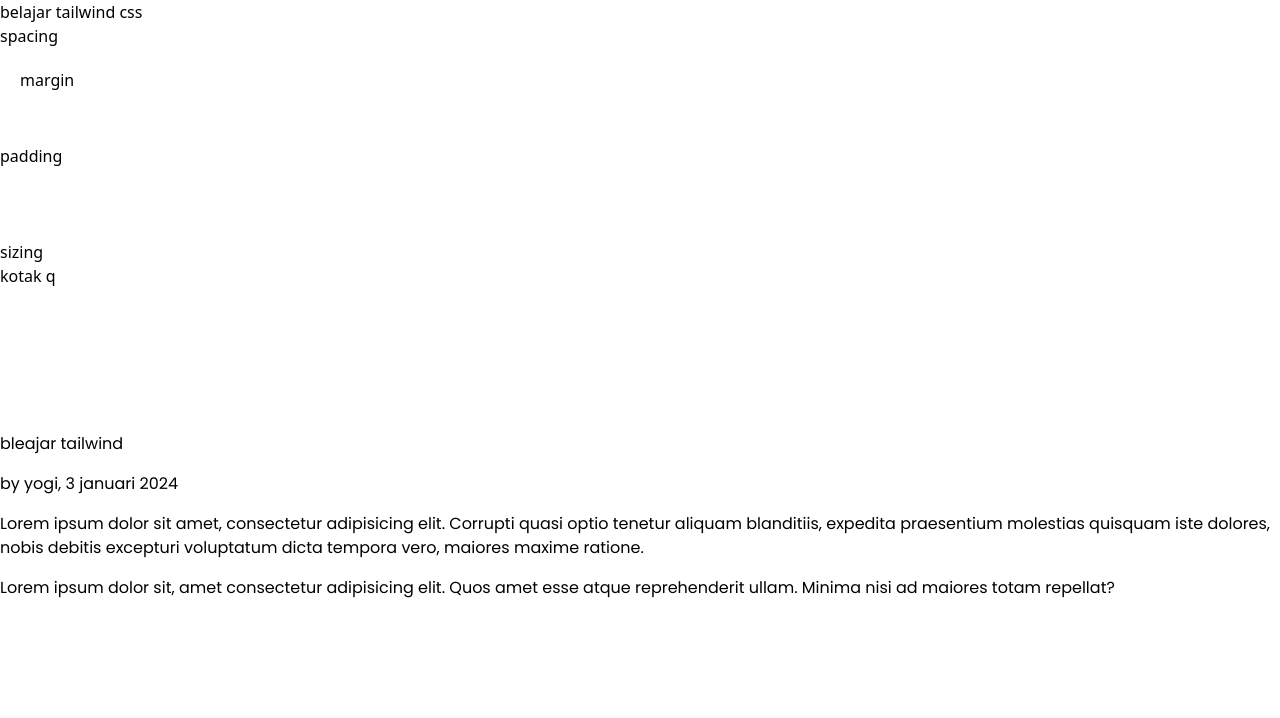
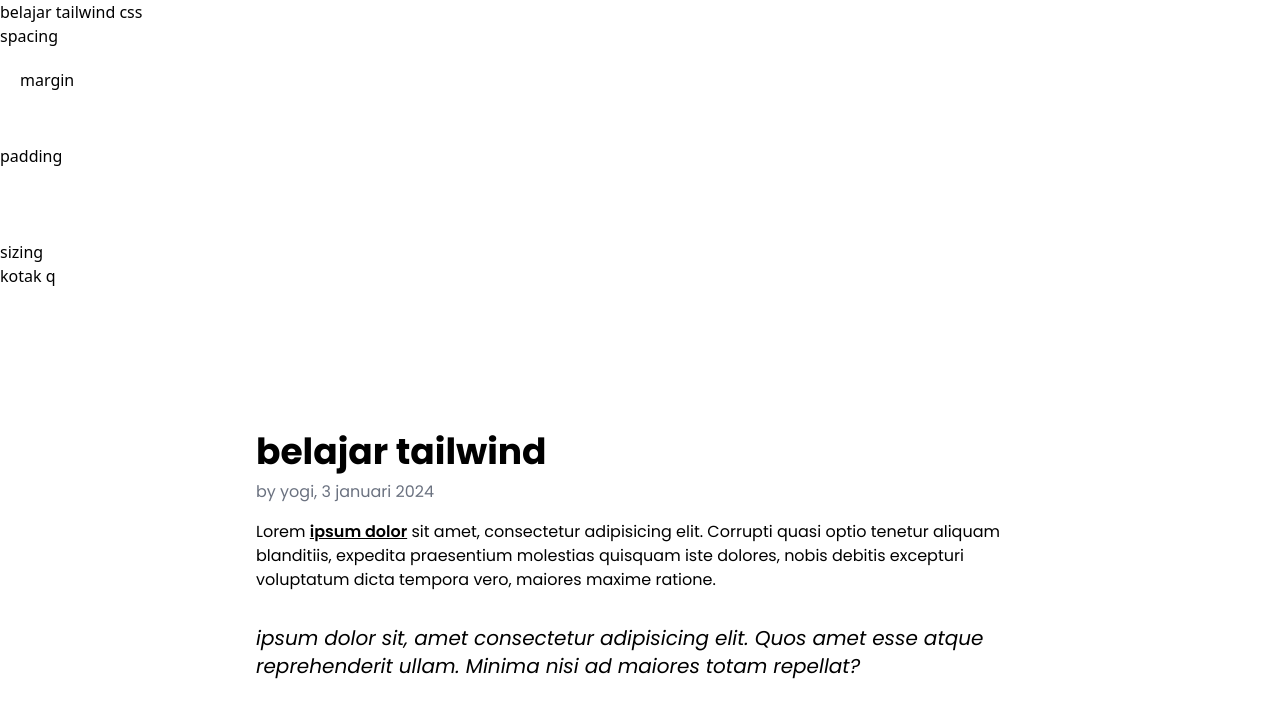
Before and after one commit to zethboy/haveFunWithTailwind, a plain HTML site: page index.html in a window 1280 px wide. Drawn offline with nearby package versions, Linux system fonts and the light colour scheme.

Commit message:
colour and font

```diff
--- a/index.html
+++ b/index.html
@@ -40,17 +40,18 @@
     <!-- <div class="max-w-xs min-h-screen">kotak w</div> -->
   </section>
 
-  <section class="mb-10 font-Poppins">
-    <h2 class="mb-4">
-      bleajar tailwind
+  <section class="mb-10 font-Poppins max-w-3xl mx-auto">
+    <h2 class="mb-2 text-4xl font-bold">
+      belajar tailwind
     </h2>
-    <div class="mb-4">
+    <div class="mb-4 text-gray-500">
       by yogi, 3 januari 2024
     </div>
     <p class="mb-4">
-      Lorem ipsum dolor sit amet, consectetur adipisicing elit. Corrupti quasi optio tenetur aliquam blanditiis, expedita praesentium molestias quisquam iste dolores, nobis debitis excepturi voluptatum dicta tempora vero, maiores maxime ratione.
+      Lorem <a href="" class="underline font-semibold">ipsum dolor</a> sit amet, consectetur adipisicing elit. Corrupti quasi optio tenetur aliquam blanditiis, expedita praesentium molestias quisquam iste dolores, nobis debitis excepturi voluptatum dicta tempora vero, maiores maxime ratione.
     </p>
-    <p class="mb-8">Lorem ipsum dolor sit, amet consectetur adipisicing elit. Quos amet esse atque reprehenderit ullam. Minima nisi ad maiores totam repellat?</p>
+    <p class="mb-8">
+      <blockquote class="italic text-xl"> ipsum dolor sit, amet consectetur adipisicing elit. Quos amet esse atque reprehenderit ullam. Minima nisi ad maiores totam repellat?</blockquote></p>
   </section>
 
 </body>
```
